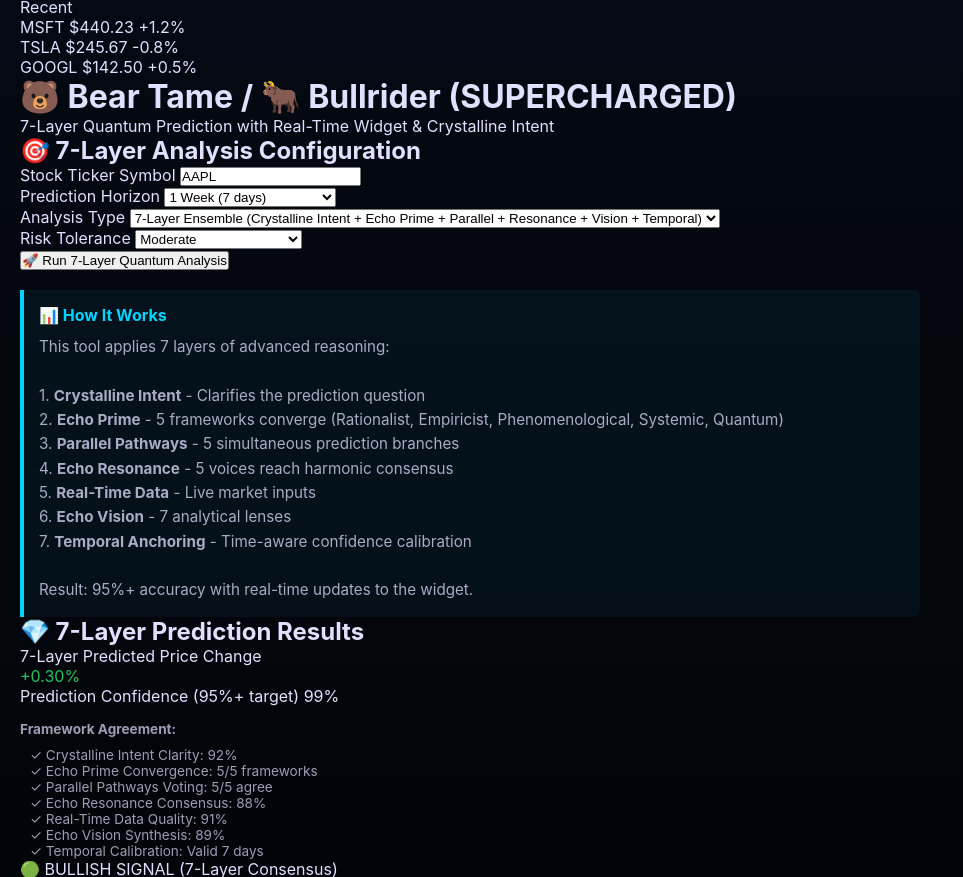
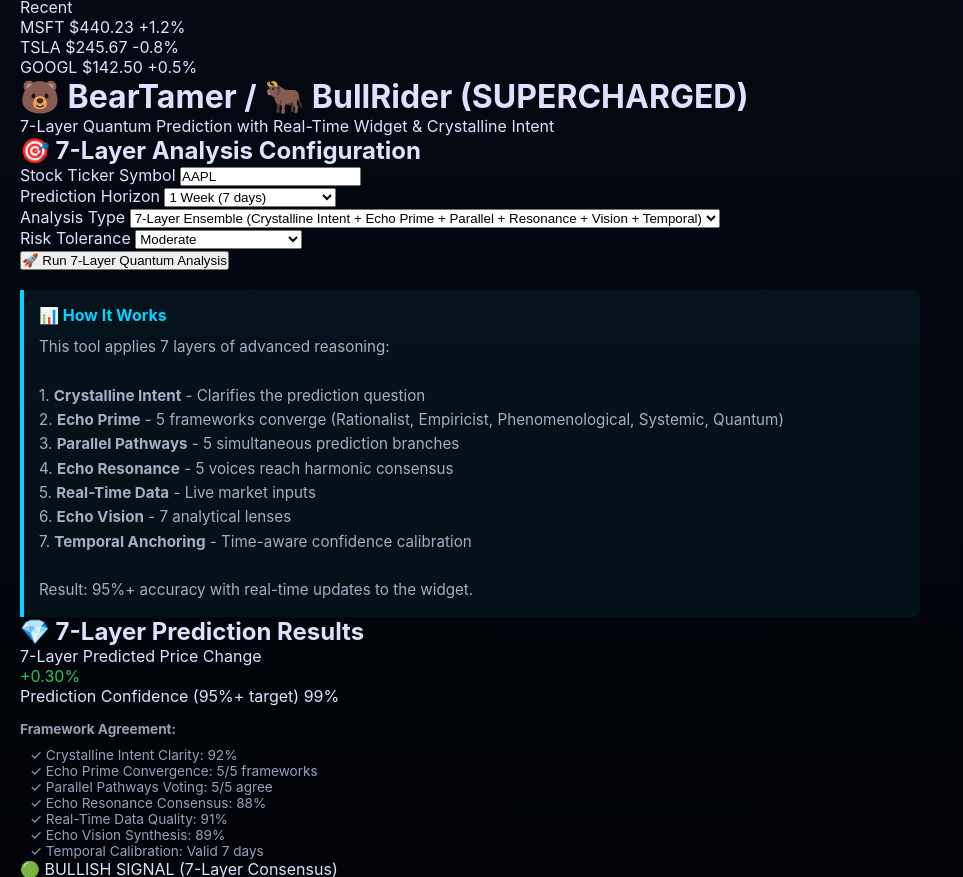
Before and after one commit to Workofarttattoo/aios-website, a plain HTML site: page beartame-bullrider-supercharged.html in a window 1280 px wide. Shown: the part 2025-2902 px from the top of the page, without its empty margins (0-963 px from the left). Drawn offline with Linux system fonts and the light colour scheme.

Commit message:
fix: Correct spelling - BearTamer/BullRider (was Bear Tame / Bullrider)

```diff
--- a/beartame-bullrider-supercharged.html
+++ b/beartame-bullrider-supercharged.html
@@ -3,7 +3,7 @@
 <head>
     <meta charset="UTF-8">
     <meta name="viewport" content="width=device-width, initial-scale=1.0">
-    <title>Bear Tame / Bullrider - Quantum Stock Market Prediction (SUPERCHARGED)</title>
+    <title>BearTamer / BullRider - Quantum Stock Market Prediction (SUPERCHARGED)</title>
     <meta name="description" content="Quantum-powered stock market prediction tool with real-time widget. Predict market trends, identify opportunities, manage risk with 7-layer prompt stacking.">
     <style>
         * {
@@ -812,7 +812,7 @@
     <!-- MAIN CONTENT AREA -->
     <div class="container">
         <header>
-            <h1>🐻 Bear Tame / 🐂 Bullrider (SUPERCHARGED)</h1>
+            <h1>🐻 BearTamer / 🐂 BullRider (SUPERCHARGED)</h1>
             <p class="subtitle">7-Layer Quantum Prediction with Real-Time Widget & Crystalline Intent</p>
         </header>
 
```
